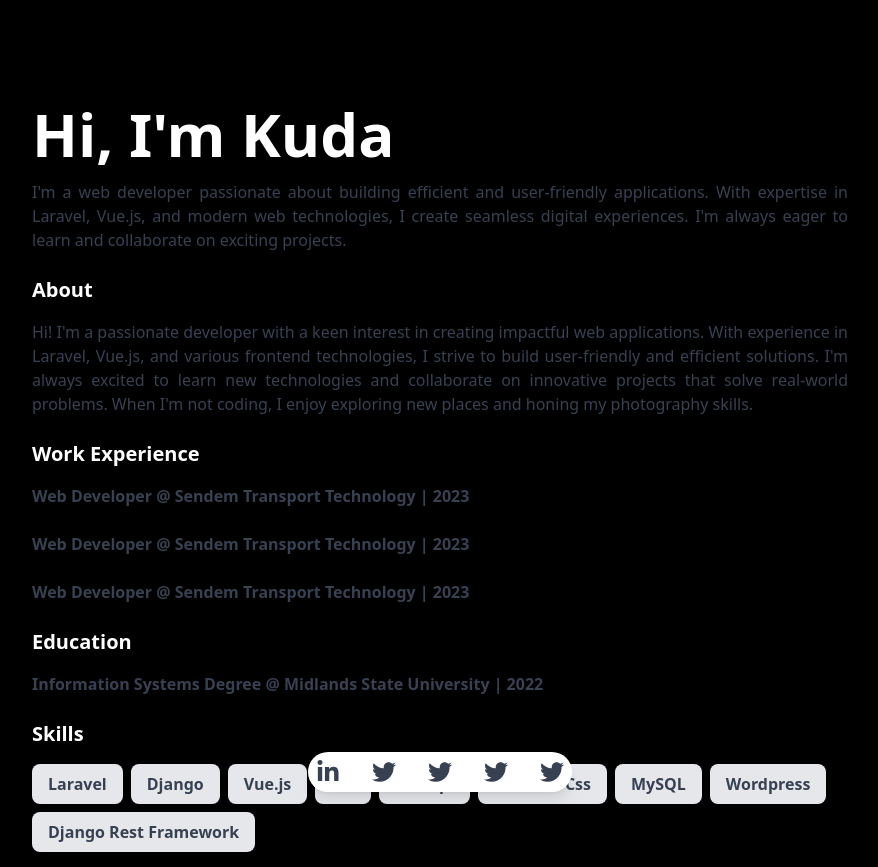
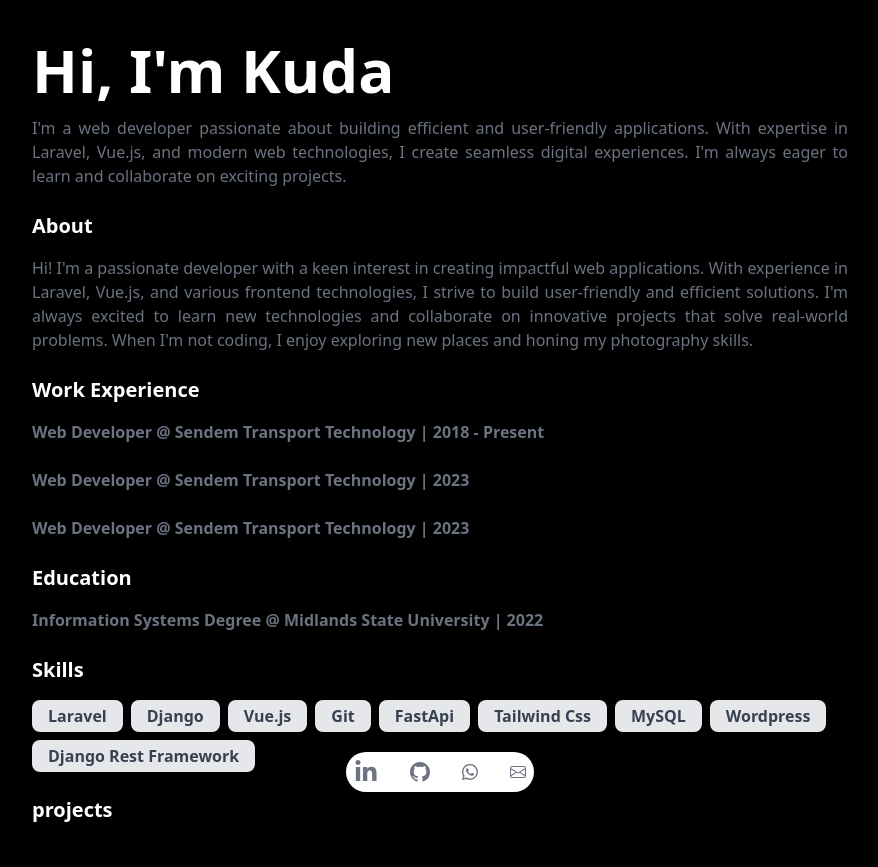
Before and after one commit to Kudamasangomai/iamkuda, a plain HTML site: page index.html in a window 1280 px wide. Shown: the top 867 px of the page, without its empty margins (200-1078 px from the left). Drawn offline with nearby package versions, Linux system fonts and the light colour scheme.

Commit message:
wip icons

```diff
--- a/index.html
+++ b/index.html
@@ -1,16 +1,16 @@
 <!doctype html>
 <html>
 <head>
-  <meta charset="UTF-8">
-  <meta name="viewport" content="width=device-width, initial-scale=1.0">
+
+ <title>iamkuda</title>
   <script src="https://cdn.tailwindcss.com"></script>
 </head>
 <body  class="bg-black text-white">
     <div class="w-full px-4 sm:px-8 lg:px-20 xl:px-20 mx-auto max-w-screen-lg mb-28">
-        <div class="col-span-4 sm:col-span-9 mt-20">
+        <div class="col-span-4 sm:col-span-9 mt-4">
             <div class="bg-black shadow rounded-lg p-6">
                 <h2 class="text-6xl font-bold mb-4">Hi, I'm Kuda</h2>
-                <p class="text-gray-700 text-justify">     I'm a web developer passionate about
+                <p class="text-gray-500 text-justify">     I'm a web developer passionate about
                     building efficient and user-friendly applications. With expertise in Laravel, Vue.js, and modern web technologies, I create seamless digital experiences. I'm always eager to
                     learn and collaborate on exciting projects.
                 </p>
@@ -18,7 +18,7 @@
 
                 <h2 class="text-xl font-bold mt-6 mb-4">About</h2>
                 <div class="mb-6">
-                    <p class="text-gray-700 text-justify"> Hi! I'm a passionate developer with a keen interest in creating impactful web applications. With experience in Laravel, Vue.js, and various frontend technologies, I strive to build user-friendly and efficient solutions. I'm always excited to learn new technologies and collaborate on innovative projects that solve real-world problems. When I'm not coding, I enjoy
+                    <p class="text-gray-500 text-justify"> Hi! I'm a passionate developer with a keen interest in creating impactful web applications. With experience in Laravel, Vue.js, and various frontend technologies, I strive to build user-friendly and efficient solutions. I'm always excited to learn new technologies and collaborate on innovative projects that solve real-world problems. When I'm not coding, I enjoy
                     exploring new places and honing my photography skills.
                     </p>
                     </div>
@@ -26,26 +26,26 @@
                     <h2 class="text-xl font-bold mt-6 mb-4">Work Experience</h2>
                     <div class="mb-6">
                         <div class="flex justify-between flex-wrap gap-2 w-full">
-                            <span class="text-gray-700 font-bold">Web Developer @ Sendem Transport Technology | 2023</span>
+                            <span class="text-gray-500 font-bold">Web Developer @ Sendem Transport Technology | 2018 - Present</span>
                         </div>
                     </div>
 
                     <div class="mb-6">
                         <div class="flex justify-between flex-wrap gap-2 w-full">
-                            <span class="text-gray-700 font-bold">Web Developer @ Sendem Transport Technology | 2023</span>
+                            <span class="text-gray-500 font-bold">Web Developer @ Sendem Transport Technology | 2023</span>
                         </div>
                     </div>
 
                     <div class="mb-6">
                         <div class="flex justify-between flex-wrap gap-2 w-full">
-                            <span class="text-gray-700 font-bold">Web Developer @ Sendem Transport Technology | 2023</span>
+                            <span class="text-gray-500 font-bold">Web Developer @ Sendem Transport Technology | 2023</span>
                         </div>
                     </div>
 
                     <h2 class="text-xl font-bold mt-6 mb-4">Education</h2>
                     <div class="mb-6">
                         <div class="flex justify-between flex-wrap gap-2 w-full">
-                            <span class="text-gray-700 font-bold">
+                            <span class="text-gray-500 font-bold">
                             Information Systems Degree @ Midlands State University | 2022</span>
                         </div>
                     </div>
@@ -53,15 +53,15 @@
                     <h2 class="text-xl font-bold mt-6 mb-4">Skills</h2>
 
                     <div class="flex gap-2 flex-wrap">
-                        <span class="px-4 py-2 bg-gray-200 text-gray-700 rounded-lg font-semibold">Laravel</span>
-                        <span class="px-4 py-2 bg-gray-200 text-gray-700 rounded-lg font-semibold">Django</span>
-                        <span class="px-4 py-2 bg-gray-200 text-gray-700 rounded-lg font-semibold">Vue.js</span>
-                        <span class="px-4 py-2 bg-gray-200 text-gray-700 rounded-lg font-semibold">Git</span>
-                        <span class="px-4 py-2 bg-gray-200 text-gray-700 rounded-lg font-semibold">FastApi</span>
-                        <span class="px-4 py-2 bg-gray-200 text-gray-700 rounded-lg font-semibold">Tailwind Css</span>
-                        <span class="px-4 py-2 bg-gray-200 text-gray-700 rounded-lg font-semibold">MySQL</span>
-                        <span class="px-4 py-2 bg-gray-200 text-gray-700 rounded-lg font-semibold">Wordpress</span>
-                        <span class="px-4 py-2 bg-gray-200 text-gray-700 rounded-lg font-semibold">Django Rest Framework</span>
+                        <span class="px-4 py-1 bg-gray-200 text-gray-700 rounded-lg font-semibold">Laravel</span>
+                        <span class="px-4 py-1 bg-gray-200 text-gray-700 rounded-lg font-semibold">Django</span>
+                        <span class="px-4 py-1 bg-gray-200 text-gray-700 rounded-lg font-semibold">Vue.js</span>
+                        <span class="px-4 py-1 bg-gray-200 text-gray-700 rounded-lg font-semibold">Git</span>
+                        <span class="px-4 py-1 bg-gray-200 text-gray-700 rounded-lg font-semibold">FastApi</span>
+                        <span class="px-4 py-1 bg-gray-200 text-gray-700 rounded-lg font-semibold">Tailwind Css</span>
+                        <span class="px-4 py-1 bg-gray-200 text-gray-700 rounded-lg font-semibold">MySQL</span>
+                        <span class="px-4 py-1 bg-gray-200 text-gray-700 rounded-lg font-semibold">Wordpress</span>
+                        <span class="px-4 py-1 bg-gray-200 text-gray-700 rounded-lg font-semibold">Django Rest Framework</span>
                       </div>
 
 
@@ -103,14 +103,14 @@
                                             class="hover:bg-transparent transition duration-300 absolute bottom-0 top-0 right-0 left-0 bg-gray-900 opacity-25">
                                         </div>
                                     </a>
-                                    <a href="#!">
+                                    <a href="https://senbot.co.zw/">
                                         <div
                                         class="rounded-lg text-xs absolute top-0 right-0 bg-white px-4 py-2 mt-3 mr-3 text-black">  website
                                         </div>
                                     </a>
                                 </div>
                                 <div class="py-4 mb-auto">
-                                    <a href="#"
+                                    <a href="https://senbot.co.zw/"
                                         class="font-medium text-lg inline-block hover:text-indigo-600 transition duration-500 ease-in-out inline-block mb-2">
                                         Senbot</a>
                                     <p class="text-gray-500 text-sm">
@@ -122,6 +122,7 @@
 
                                         <span class="ml-1"> <div class="flex gap-2 flex-wrap">
                                             <span class="px-4 py-2 bg-gray-200 text-gray-700 rounded-lg font-semibold">Laravel</span>
+                                            <span class="px-4 py-2 bg-gray-200 text-gray-700 rounded-lg font-semibold">Splade</span>
                                             <span class="px-4 py-2 bg-gray-200 text-gray-700 rounded-lg font-semibold">MySQL</span>
                                             <span class="px-4 py-2 bg-gray-200 text-gray-700 rounded-lg font-semibold">Tailwind Css</span>
                                          </div></span>
@@ -137,14 +138,14 @@
                             <!-- CARD 2 -->
                             <div class="rounded overflow-hidden shadow-lg flex flex-col">
                                 <a href="#"></a>
-                                <div class="relative"><a href="#">
+                                <div class="relative"><a href="https://go-ye.iamkuda.co.zw/">
                                         <img class="w-full"
                                             src="https://images.pexels.com/photos/1600727/pexels-photo-1600727.jpeg?auto=compress&amp;cs=tinysrgb&amp;dpr=1&amp;w=500"
                                             alt="Sunset in the mountains">
                                         <div
                                             class="hover:bg-transparent transition duration-300 absolute bottom-0 top-0 right-0 left-0 bg-gray-900 opacity-25">
                                         </div>
-                                    </a><a href="#!">
+                                    </a><a href="https://go-ye.iamkuda.co.zw/">
                                         <div
                                             class="rounded-lg text-xs absolute top-0 right-0 bg-white px-4 py-2 mt-3 mr-3 text-black">
                                             website
@@ -152,11 +153,11 @@
                                     </a>
                                 </div>
                                 <div class="py-4 mb-auto">
-                                    <a href="#"
+                                    <a href="https://go-ye.iamkuda.co.zw/"
                                         class="font-medium text-lg inline-block hover:text-indigo-600 transition duration-500 ease-in-out inline-block mb-2">
                                         Go Ye</a>
                                     <p class="text-gray-500 text-sm">
-                                        Lorem Ipsum is simply dummy text of the printing and typesetting industry.
+                                        it is an uplifting social media platform designed specifically for church communities. It allows members to connect, share messages of hope, encourage one another, and engage in meaningful discussions around faith and spiritual growth.
                                     </p>
                                 </div>
                                 <span href="#" class="py-1 text-xs font-regular text-gray-900 mr-1 flex flex-row items-center">
@@ -197,53 +198,39 @@
 
 
 
+        <!-- Linkedin Icon -->
       <div class="fixed bottom-2 left-1/2 transform -translate-x-1/2 bg-white shadow-lg rounded-full p-2">
         <div class="flex justify-center items-center gap-8 ">
-          <a class="text-gray-700 hover:text-orange-600" aria-label="Visit TrendyMinds LinkedIn" href="#" target="_blank">
+          <a class="text-gray-500 hover:text-blue-500" aria-label="Visit TrendyMinds LinkedIn" href="https://www.linkedin.com/in/kudakwashe-masangomai-9b268810b/">
             <svg xmlns="http://www.w3.org/2000/svg" viewBox="0 0 448 512" class="h-6 w-6">
               <path fill="currentColor" d="M100.28 448H7.4V148.9h92.88zM53.79 108.1C24.09 108.1 0 83.5 0 53.8a53.79 53.79 0 0 1 107.58 0c0 29.7-24.1 54.3-53.79 54.3zM447.9 448h-92.68V302.4c0-34.7-.7-79.2-48.29-79.2-48.29 0-55.69 37.7-55.69 76.7V448h-92.78V148.9h89.08v40.8h1.3c12.4-23.5 42.69-48.3 87.88-48.3 94 0 111.28 61.9 111.28 142.3V448z"/>
             </svg>
           </a>
-          <!-- YouTube Icon -->
-          <a class="text-gray-700 hover:text-orange-600" aria-label="Visit TrendyMinds Twitter" href=""
-          target="_blank">
-          <svg class="h-6" xmlns="http://www.w3.org/2000/svg" viewBox="0 0 512 512">
-              <path fill="currentColor"
-                  d="M459.37 151.716c.325 4.548.325 9.097.325 13.645 0 138.72-105.583 298.558-298.558 298.558-59.452 0-114.68-17.219-161.137-47.106 8.447.974 16.568 1.299 25.34 1.299 49.055 0 94.213-16.568 130.274-44.832-46.132-.975-84.792-31.188-98.112-72.772 6.498.974 12.995 1.624 19.818 1.624 9.421 0 18.843-1.3 27.614-3.573-48.081-9.747-84.143-51.98-84.143-102.985v-1.299c13.969 7.797 30.214 12.67 47.431 13.319-28.264-18.843-46.781-51.005-46.781-87.391 0-19.492 5.197-37.36 14.294-52.954 51.655 63.675 129.3 105.258 216.365 109.807-1.624-7.797-2.599-15.918-2.599-24.04 0-57.828 46.782-104.934 104.934-104.934 30.213 0 57.502 12.67 76.67 33.137 23.715-4.548 46.456-13.32 66.599-25.34-7.798 24.366-24.366 44.833-46.132 57.827 21.117-2.273 41.584-8.122 60.426-16.243-14.292 20.791-32.161 39.308-52.628 54.253z">
-              </path>
+          <!-- Github Icon -->
+          <a class="text-gray-500 hover:text-blue-500" aria-label="Visit TrendyMinds Twitter" href="https://github.com/kudamasangomai"
+        >
+          <svg xmlns="http://www.w3.org/2000/svg" width="20" height="20" fill="currentColor" class="bi bi-github" viewBox="0 0 16 16">
+            <path d="M8 0C3.58 0 0 3.58 0 8c0 3.54 2.29 6.53 5.47 7.59.4.07.55-.17.55-.38 0-.19-.01-.82-.01-1.49-2.01.37-2.53-.49-2.69-.94-.09-.23-.48-.94-.82-1.13-.28-.15-.68-.52-.01-.53.63-.01 1.08.58 1.23.82.72 1.21 1.87.87 2.33.66.07-.52.28-.87.51-1.07-1.78-.2-3.64-.89-3.64-3.95 0-.87.31-1.59.82-2.15-.08-.2-.36-1.02.08-2.12 0 0 .67-.21 2.2.82.64-.18 1.32-.27 2-.27s1.36.09 2 .27c1.53-1.04 2.2-.82 2.2-.82.44 1.1.16 1.92.08 2.12.51.56.82 1.27.82 2.15 0 3.07-1.87 3.75-3.65 3.95.29.25.54.73.54 1.48 0 1.07-.01 1.93-.01 2.2 0 .21.15.46.55.38A8.01 8.01 0 0 0 16 8c0-4.42-3.58-8-8-8"/>
           </svg>
       </a>
 
-           <!-- YouTube Icon -->
-           <a class="text-gray-700 hover:text-orange-600" aria-label="Visit TrendyMinds Twitter" href=""
-           target="_blank">
-           <svg class="h-6" xmlns="http://www.w3.org/2000/svg" viewBox="0 0 512 512">
-               <path fill="currentColor"
-                   d="M459.37 151.716c.325 4.548.325 9.097.325 13.645 0 138.72-105.583 298.558-298.558 298.558-59.452 0-114.68-17.219-161.137-47.106 8.447.974 16.568 1.299 25.34 1.299 49.055 0 94.213-16.568 130.274-44.832-46.132-.975-84.792-31.188-98.112-72.772 6.498.974 12.995 1.624 19.818 1.624 9.421 0 18.843-1.3 27.614-3.573-48.081-9.747-84.143-51.98-84.143-102.985v-1.299c13.969 7.797 30.214 12.67 47.431 13.319-28.264-18.843-46.781-51.005-46.781-87.391 0-19.492 5.197-37.36 14.294-52.954 51.655 63.675 129.3 105.258 216.365 109.807-1.624-7.797-2.599-15.918-2.599-24.04 0-57.828 46.782-104.934 104.934-104.934 30.213 0 57.502 12.67 76.67 33.137 23.715-4.548 46.456-13.32 66.599-25.34-7.798 24.366-24.366 44.833-46.132 57.827 21.117-2.273 41.584-8.122 60.426-16.243-14.292 20.791-32.161 39.308-52.628 54.253z">
-               </path>
-           </svg>
+           <!-- WhatsApp Icon -->
+           <a class="text-gray-500 hover:text-blue-500" aria-label="Visit TrendyMinds Twitter" href="https://wa.me/+263777696355"
+           >
+           <svg xmlns="http://www.w3.org/2000/svg" width="16" height="16" fill="currentColor" class="bi bi-whatsapp" viewBox="0 0 16 16">
+            <path d="M13.601 2.326A7.85 7.85 0 0 0 7.994 0C3.627 0 .068 3.558.064 7.926c0 1.399.366 2.76 1.057 3.965L0 16l4.204-1.102a7.9 7.9 0 0 0 3.79.965h.004c4.368 0 7.926-3.558 7.93-7.93A7.9 7.9 0 0 0 13.6 2.326zM7.994 14.521a6.6 6.6 0 0 1-3.356-.92l-.24-.144-2.494.654.666-2.433-.156-.251a6.56 6.56 0 0 1-1.007-3.505c0-3.626 2.957-6.584 6.591-6.584a6.56 6.56 0 0 1 4.66 1.931 6.56 6.56 0 0 1 1.928 4.66c-.004 3.639-2.961 6.592-6.592 6.592m3.615-4.934c-.197-.099-1.17-.578-1.353-.646-.182-.065-.315-.099-.445.099-.133.197-.513.646-.627.775-.114.133-.232.148-.43.05-.197-.1-.836-.308-1.592-.985-.59-.525-.985-1.175-1.103-1.372-.114-.198-.011-.304.088-.403.087-.088.197-.232.296-.346.1-.114.133-.198.198-.33.065-.134.034-.248-.015-.347-.05-.099-.445-1.076-.612-1.47-.16-.389-.323-.335-.445-.34-.114-.007-.247-.007-.38-.007a.73.73 0 0 0-.529.247c-.182.198-.691.677-.691 1.654s.71 1.916.81 2.049c.098.133 1.394 2.132 3.383 2.992.47.205.84.326 1.129.418.475.152.904.129 1.246.08.38-.058 1.171-.48 1.338-.943.164-.464.164-.86.114-.943-.049-.084-.182-.133-.38-.232"/>
+          </svg>
        </a>
 
             <!-- YouTube Icon -->
-            <a class="text-gray-700 hover:text-orange-600" aria-label="Visit TrendyMinds Twitter" href=""
-            target="_blank">
-            <svg class="h-6" xmlns="http://www.w3.org/2000/svg" viewBox="0 0 512 512">
-                <path fill="currentColor"
-                    d="M459.37 151.716c.325 4.548.325 9.097.325 13.645 0 138.72-105.583 298.558-298.558 298.558-59.452 0-114.68-17.219-161.137-47.106 8.447.974 16.568 1.299 25.34 1.299 49.055 0 94.213-16.568 130.274-44.832-46.132-.975-84.792-31.188-98.112-72.772 6.498.974 12.995 1.624 19.818 1.624 9.421 0 18.843-1.3 27.614-3.573-48.081-9.747-84.143-51.98-84.143-102.985v-1.299c13.969 7.797 30.214 12.67 47.431 13.319-28.264-18.843-46.781-51.005-46.781-87.391 0-19.492 5.197-37.36 14.294-52.954 51.655 63.675 129.3 105.258 216.365 109.807-1.624-7.797-2.599-15.918-2.599-24.04 0-57.828 46.782-104.934 104.934-104.934 30.213 0 57.502 12.67 76.67 33.137 23.715-4.548 46.456-13.32 66.599-25.34-7.798 24.366-24.366 44.833-46.132 57.827 21.117-2.273 41.584-8.122 60.426-16.243-14.292 20.791-32.161 39.308-52.628 54.253z">
-                </path>
-            </svg>
+            <a class="text-gray-500 hover:text-blue-500" aria-label="Visit TrendyMinds Twitter" href="mailto:kudam775@gmail.com"
+            >
+            <svg xmlns="http://www.w3.org/2000/svg" width="16" height="16" fill="currentColor" class="bi bi-envelope" viewBox="0 0 16 16">
+                <path d="M0 4a2 2 0 0 1 2-2h12a2 2 0 0 1 2 2v8a2 2 0 0 1-2 2H2a2 2 0 0 1-2-2zm2-1a1 1 0 0 0-1 1v.217l7 4.2 7-4.2V4a1 1 0 0 0-1-1zm13 2.383-4.708 2.825L15 11.105zm-.034 6.876-5.64-3.471L8 9.583l-1.326-.795-5.64 3.47A1 1 0 0 0 2 13h12a1 1 0 0 0 .966-.741M1 11.105l4.708-2.897L1 5.383z"/>
+              </svg>
         </a>
 
-                    <!-- YouTube Icon -->
-                    <a class="text-gray-700 hover:text-orange-600" aria-label="Visit TrendyMinds Twitter" href=""
-                    target="_blank">
-                    <svg class="h-6" xmlns="http://www.w3.org/2000/svg" viewBox="0 0 512 512">
-                        <path fill="currentColor"
-                            d="M459.37 151.716c.325 4.548.325 9.097.325 13.645 0 138.72-105.583 298.558-298.558 298.558-59.452 0-114.68-17.219-161.137-47.106 8.447.974 16.568 1.299 25.34 1.299 49.055 0 94.213-16.568 130.274-44.832-46.132-.975-84.792-31.188-98.112-72.772 6.498.974 12.995 1.624 19.818 1.624 9.421 0 18.843-1.3 27.614-3.573-48.081-9.747-84.143-51.98-84.143-102.985v-1.299c13.969 7.797 30.214 12.67 47.431 13.319-28.264-18.843-46.781-51.005-46.781-87.391 0-19.492 5.197-37.36 14.294-52.954 51.655 63.675 129.3 105.258 216.365 109.807-1.624-7.797-2.599-15.918-2.599-24.04 0-57.828 46.782-104.934 104.934-104.934 30.213 0 57.502 12.67 76.67 33.137 23.715-4.548 46.456-13.32 66.599-25.34-7.798 24.366-24.366 44.833-46.132 57.827 21.117-2.273 41.584-8.122 60.426-16.243-14.292 20.791-32.161 39.308-52.628 54.253z">
-                        </path>
-                    </svg>
-                </a>
-          <!-- Additional Icons (Facebook, Instagram, Twitter) -->
+
         </div>
       </div>
 
```
